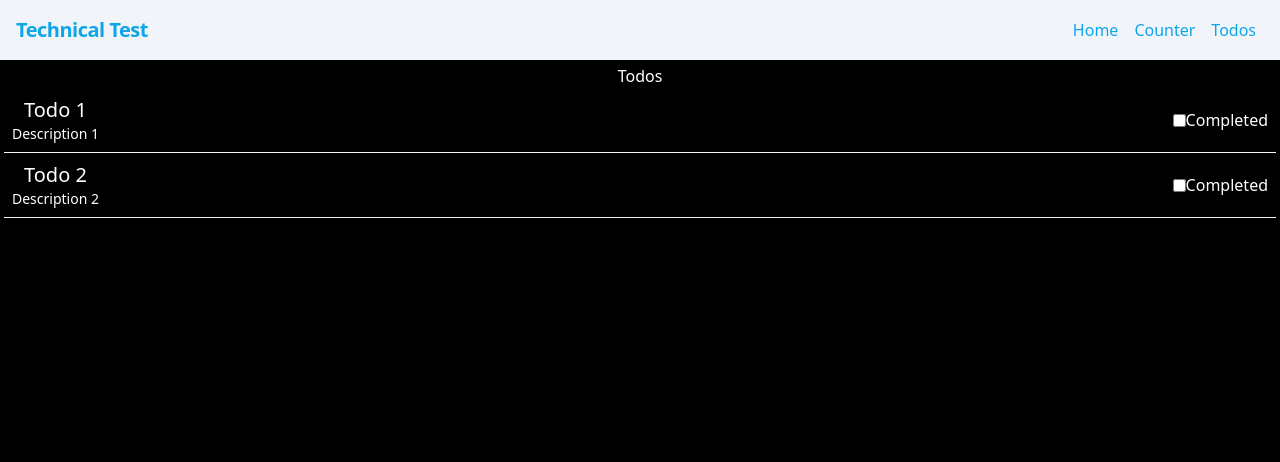
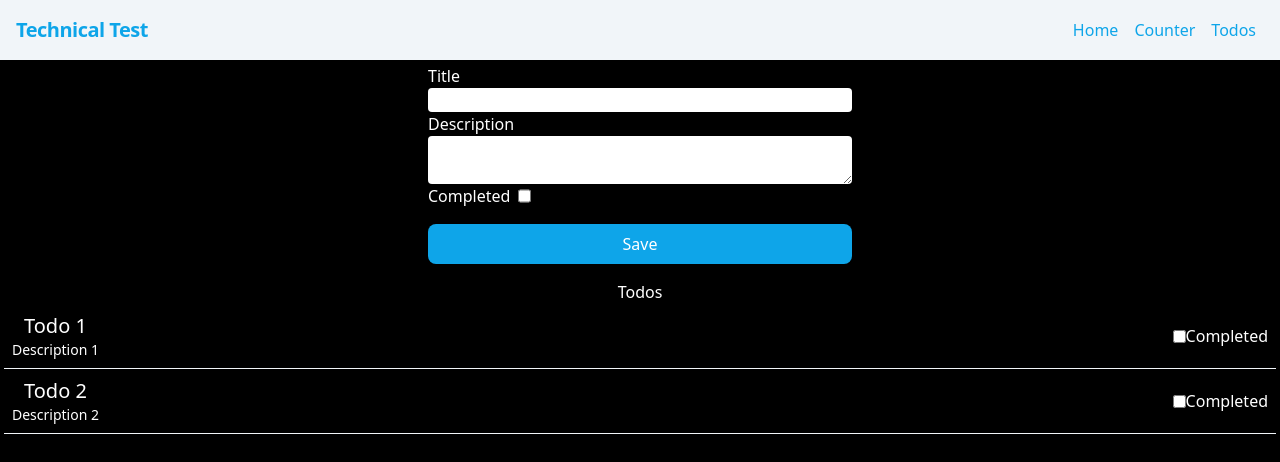
Before and after one commit to felipe-parra/tech-test-density-labs, a React (Vite) app: page /todos in a window 1280 px wide. Shown: the top 462 px of the page. Built offline with nearby package versions, Linux system fonts and the light colour scheme.

Commit message:
Add form to Todo page

```diff
--- a/src/pages/Todos.tsx
+++ b/src/pages/Todos.tsx
@@ -1,7 +1,11 @@
+import TodoForm from "../component/ui/todos/TodoForm";
 import TodoList from "../component/ui/todos/TodoList";
 
 export default function Todos() {
   return (
-    <TodoList />
+    <section className="flex flex-col w-full">
+      <TodoForm />
+      <TodoList />
+    </section>
   )
 }
```
